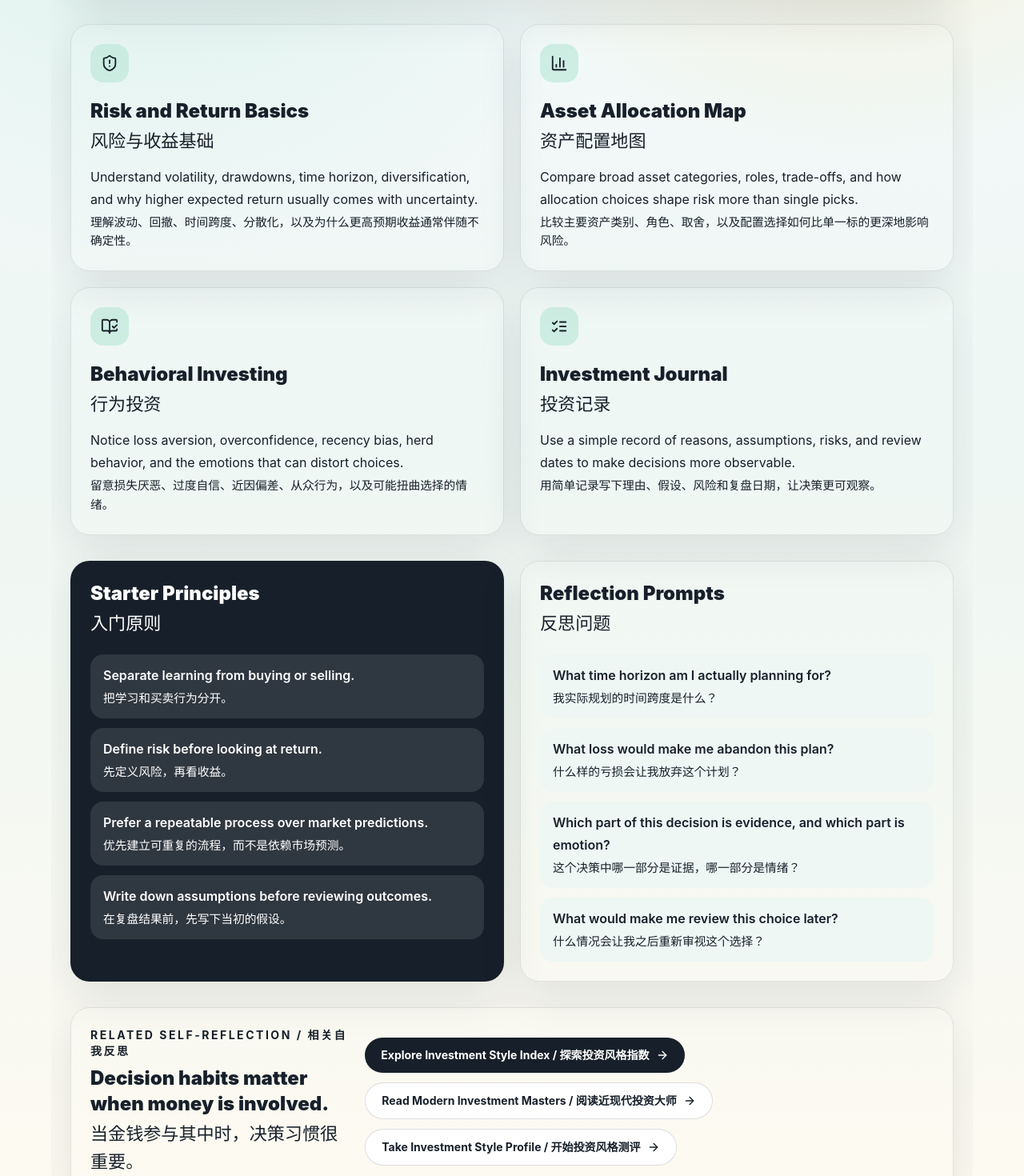
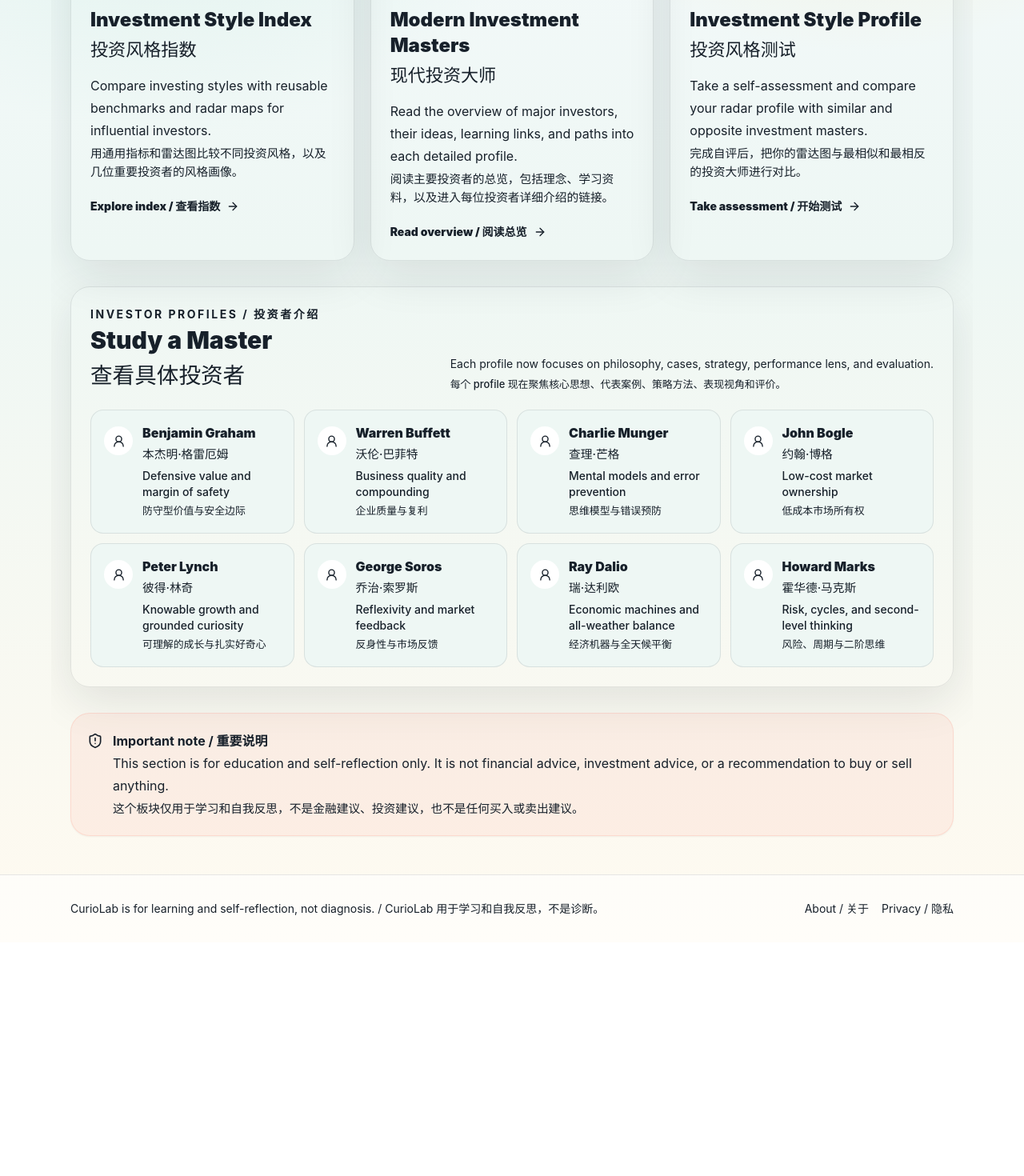
Before and after one commit to srttt/CurioLab, a Next.js app: page /investing in a window 1280 px wide. Shown: the part 620-2090 px from the top of the page at 80% size. After the commit the page ends 1798 px from the top, so only its background shows below. Built offline with nearby package versions, Linux system fonts and the light colour scheme.

Commit message:
Clean up investing landing page

```diff
--- a/src/app/investing/page.tsx
+++ b/src/app/investing/page.tsx
@@ -1,42 +1,42 @@
 import Link from "next/link";
-import { ArrowRight, BarChart3, BookOpenCheck, ListChecks, ShieldAlert } from "lucide-react";
+import { ArrowRight, BarChart3, BookOpenCheck, ClipboardList, ShieldAlert, UserRound } from "lucide-react";
 import { BiInline, BiText } from "@/components/BilingualText";
+import { investmentMasters } from "@/data/investmentStyle";
 
-const learningTracks = [
+const featuredLinks = [
   {
-    title: "Risk and Return Basics",
-    description: "Understand volatility, drawdowns, time horizon, diversification, and why higher expected return usually comes with uncertainty.",
-    icon: ShieldAlert
-  },
-  {
-    title: "Asset Allocation Map",
-    description: "Compare broad asset categories, roles, trade-offs, and how allocation choices shape risk more than single picks.",
+    title: "Investment Style Index",
+    titleZh: "投资风格指数",
+    description:
+      "Compare investing styles with reusable benchmarks and radar maps for influential investors.",
+    descriptionZh: "用通用指标和雷达图比较不同投资风格，以及几位重要投资者的风格画像。",
+    href: "/investing/style-index",
+    cta: "Explore index",
+    ctaZh: "查看指数",
     icon: BarChart3
   },
   {
-    title: "Behavioral Investing",
-    description: "Notice loss aversion, overconfidence, recency bias, herd behavior, and the emotions that can distort choices.",
+    title: "Modern Investment Masters",
+    titleZh: "现代投资大师",
+    description:
+      "Read the overview of major investors, their ideas, learning links, and paths into each detailed profile.",
+    descriptionZh: "阅读主要投资者的总览，包括理念、学习资料，以及进入每位投资者详细介绍的链接。",
+    href: "/lab-notes/modern-investment-masters",
+    cta: "Read overview",
+    ctaZh: "阅读总览",
     icon: BookOpenCheck
   },
   {
-    title: "Investment Journal",
-    description: "Use a simple record of reasons, assumptions, risks, and review dates to make decisions more observable.",
-    icon: ListChecks
+    title: "Investment Style Profile",
+    titleZh: "投资风格测试",
+    description:
+      "Take a self-assessment and compare your radar profile with similar and opposite investment masters.",
+    descriptionZh: "完成自评后，把你的雷达图与最相似和最相反的投资大师进行对比。",
+    href: "/assessments/investment-style-profile",
+    cta: "Take assessment",
+    ctaZh: "开始测试",
+    icon: ClipboardList
   }
-];
-
-const principles = [
-  "Separate learning from buying or selling.",
-  "Define risk before looking at return.",
-  "Prefer a repeatable process over market predictions.",
-  "Write down assumptions before reviewing outcomes."
-];
-
-const prompts = [
-  "What time horizon am I actually planning for?",
-  "What loss would make me abandon this plan?",
-  "Which part of this decision is evidence, and which part is emotion?",
-  "What would make me review this choice later?"
 ];
 
 export default function InvestingPage() {
@@ -44,104 +44,103 @@
     <div className="mx-auto max-w-6xl overflow-hidden px-4 py-12 sm:px-6">
       <section className="min-w-0 overflow-hidden rounded-[2rem] border border-ink/10 bg-white/76 p-6 shadow-soft sm:p-8">
         <p className="text-sm font-bold uppercase tracking-[0.18em] text-ink/48">
-          <BiInline text="Financial learning" />
+          <BiInline text="Financial learning" zh="金融学习" />
         </p>
         <h1 className="mt-2 text-4xl font-black sm:text-5xl">
-          <BiText text="Investing" />
+          <BiText text="Investing" zh="投资" />
         </h1>
         <p className="mt-4 max-w-[19rem] break-words text-lg leading-8 text-ink/68 sm:max-w-3xl">
-          <BiText text="A learning space for understanding investing behavior, risk, allocation, and decision process." />
+          <BiText
+            text="A focused learning space for investment styles, influential investors, and self-reflection about decision process."
+            zh="一个聚焦投资风格、重要投资者，以及投资决策自我反思的学习空间。"
+          />
         </p>
-        <div className="mt-6 min-w-0 rounded-[1.25rem] border border-coral/20 bg-coral/10 p-4 leading-7 text-ink/72">
-          <strong className="text-ink">
-            <BiInline text="Important note" />
-          </strong>
-          <span className="mt-1 block max-w-[19rem] break-words sm:ml-2 sm:mt-0 sm:inline sm:max-w-none">
-            <BiInline text="This section is for education and self-reflection only. It is not financial advice, investment advice, or a recommendation to buy or sell anything." />
-          </span>
-        </div>
       </section>
 
-      <section className="mt-8 grid gap-5 md:grid-cols-2">
-        {learningTracks.map((track) => {
-          const Icon = track.icon;
+      <section className="mt-8 grid gap-5 lg:grid-cols-3">
+        {featuredLinks.map((item) => {
+          const Icon = item.icon;
+
           return (
-            <article className="min-w-0 rounded-[1.5rem] border border-ink/10 bg-white/76 p-6 shadow-soft" key={track.title}>
+            <Link
+              className="focus-ring group min-w-0 rounded-[1.5rem] border border-ink/10 bg-white/76 p-6 shadow-soft transition hover:-translate-y-1 hover:shadow-lg"
+              href={item.href}
+              key={item.href}
+            >
               <div className="mb-5 flex h-12 w-12 items-center justify-center rounded-2xl bg-mint/70 text-ink">
                 <Icon size={22} aria-hidden="true" />
               </div>
               <h2 className="text-2xl font-black">
-                <BiText text={track.title} />
+                <BiText text={item.title} zh={item.titleZh} />
               </h2>
-              <p className="mt-3 max-w-[19rem] break-words leading-7 text-ink/68 sm:max-w-none">
-                <BiText text={track.description} />
+              <p className="mt-3 leading-7 text-ink/68">
+                <BiText text={item.description} zh={item.descriptionZh} />
               </p>
-            </article>
+              <span className="mt-5 inline-flex items-center gap-2 text-sm font-black text-ink">
+                <BiInline text={item.cta} zh={item.ctaZh} />
+                <ArrowRight className="transition group-hover:translate-x-1" size={16} aria-hidden="true" />
+              </span>
+            </Link>
           );
         })}
       </section>
 
-      <section className="mt-8 grid gap-5 lg:grid-cols-[1fr_1fr]">
-        <div className="rounded-[1.5rem] border border-ink/10 bg-ink p-6 text-white shadow-soft">
-          <h2 className="text-2xl font-black">
-            <BiText text="Starter Principles" />
-          </h2>
-          <div className="mt-5 grid gap-3">
-            {principles.map((principle) => (
-              <div className="rounded-2xl bg-white/10 px-4 py-3 font-semibold leading-7" key={principle}>
-                <BiText text={principle} />
-              </div>
-            ))}
+      <section className="mt-8 rounded-[1.5rem] border border-ink/10 bg-white/76 p-6 shadow-soft">
+        <div className="flex flex-col gap-2 sm:flex-row sm:items-end sm:justify-between">
+          <div>
+            <p className="text-sm font-bold uppercase tracking-[0.18em] text-ink/48">
+              <BiInline text="Investor profiles" zh="投资者介绍" />
+            </p>
+            <h2 className="mt-1 text-3xl font-black">
+              <BiText text="Study a Master" zh="查看具体投资者" />
+            </h2>
           </div>
+          <p className="max-w-2xl text-sm leading-6 text-ink/58">
+            <BiText
+              text="Each profile now focuses on philosophy, cases, strategy, performance lens, and evaluation."
+              zh="每个 profile 现在聚焦核心思想、代表案例、策略方法、表现视角和评价。"
+            />
+          </p>
         </div>
 
-        <div className="rounded-[1.5rem] border border-ink/10 bg-white/76 p-6 shadow-soft">
-          <h2 className="text-2xl font-black">
-            <BiText text="Reflection Prompts" />
-          </h2>
-          <div className="mt-5 grid gap-3">
-            {prompts.map((prompt) => (
-              <div className="rounded-2xl bg-mist px-4 py-3 font-semibold leading-7" key={prompt}>
-                <BiText text={prompt} />
+        <div className="mt-5 grid gap-3 sm:grid-cols-2 lg:grid-cols-4">
+          {investmentMasters.map((master) => (
+            <Link
+              className="focus-ring group rounded-2xl border border-ink/10 bg-mist px-4 py-4 transition hover:-translate-y-0.5 hover:border-ink/25 hover:bg-white"
+              href={`/investing/masters/${master.slug}`}
+              key={master.slug}
+            >
+              <div className="flex items-start gap-3">
+                <span className="mt-1 grid h-9 w-9 shrink-0 place-items-center rounded-full bg-white text-ink">
+                  <UserRound size={17} aria-hidden="true" />
+                </span>
+                <span className="min-w-0">
+                  <span className="block font-black leading-6">
+                    <BiText text={master.name} zh={master.nameZh} />
+                  </span>
+                  <span className="mt-1 block text-sm font-medium leading-5 text-ink/58">
+                    <BiText text={master.title} zh={master.titleZh} />
+                  </span>
+                </span>
               </div>
-            ))}
-          </div>
+            </Link>
+          ))}
         </div>
       </section>
 
-      <section className="mt-8 rounded-[1.5rem] border border-ink/10 bg-white/76 p-6 shadow-soft">
-        <div className="flex flex-col gap-4 sm:flex-row sm:items-center sm:justify-between">
-          <div>
-            <p className="text-sm font-bold uppercase tracking-[0.18em] text-ink/48">
-              <BiInline text="Related self-reflection" />
-            </p>
-            <h2 className="mt-2 text-2xl font-black">
-              <BiText text="Decision habits matter when money is involved." />
-            </h2>
-          </div>
-          <div className="flex flex-wrap gap-3">
-            <Link
-              className="focus-ring inline-flex w-fit items-center gap-2 rounded-full bg-ink px-5 py-3 text-sm font-bold text-white"
-              href="/investing/style-index"
-            >
-              <BiInline text="Explore Investment Style Index" zh="探索投资风格指数" />
-              <ArrowRight size={16} aria-hidden="true" />
-            </Link>
-            <Link
-              className="focus-ring inline-flex w-fit items-center gap-2 rounded-full border border-ink/15 bg-white px-5 py-3 text-sm font-bold text-ink"
-              href="/lab-notes/modern-investment-masters"
-            >
-              <BiInline text="Read Modern Investment Masters" />
-              <ArrowRight size={16} aria-hidden="true" />
-            </Link>
-            <Link
-              className="focus-ring inline-flex w-fit items-center gap-2 rounded-full border border-ink/15 bg-white px-5 py-3 text-sm font-bold text-ink"
-              href="/assessments/investment-style-profile"
-            >
-              <BiInline text="Take Investment Style Profile" zh="开始投资风格测评" />
-              <ArrowRight size={16} aria-hidden="true" />
-            </Link>
-          </div>
+      <section className="mt-8 rounded-[1.5rem] border border-coral/20 bg-coral/10 p-5 leading-7 text-ink/72 shadow-sm">
+        <div className="flex items-start gap-3">
+          <ShieldAlert className="mt-1 shrink-0 text-ink" size={20} aria-hidden="true" />
+          <p>
+            <strong className="text-ink">
+              <BiInline text="Important note" zh="重要说明" />
+            </strong>{" "}
+            <BiText
+              className="inline"
+              text="This section is for education and self-reflection only. It is not financial advice, investment advice, or a recommendation to buy or sell anything."
+              zh="这个板块仅用于学习和自我反思，不是金融建议、投资建议，也不是任何买入或卖出建议。"
+            />
+          </p>
         </div>
       </section>
     </div>
```
